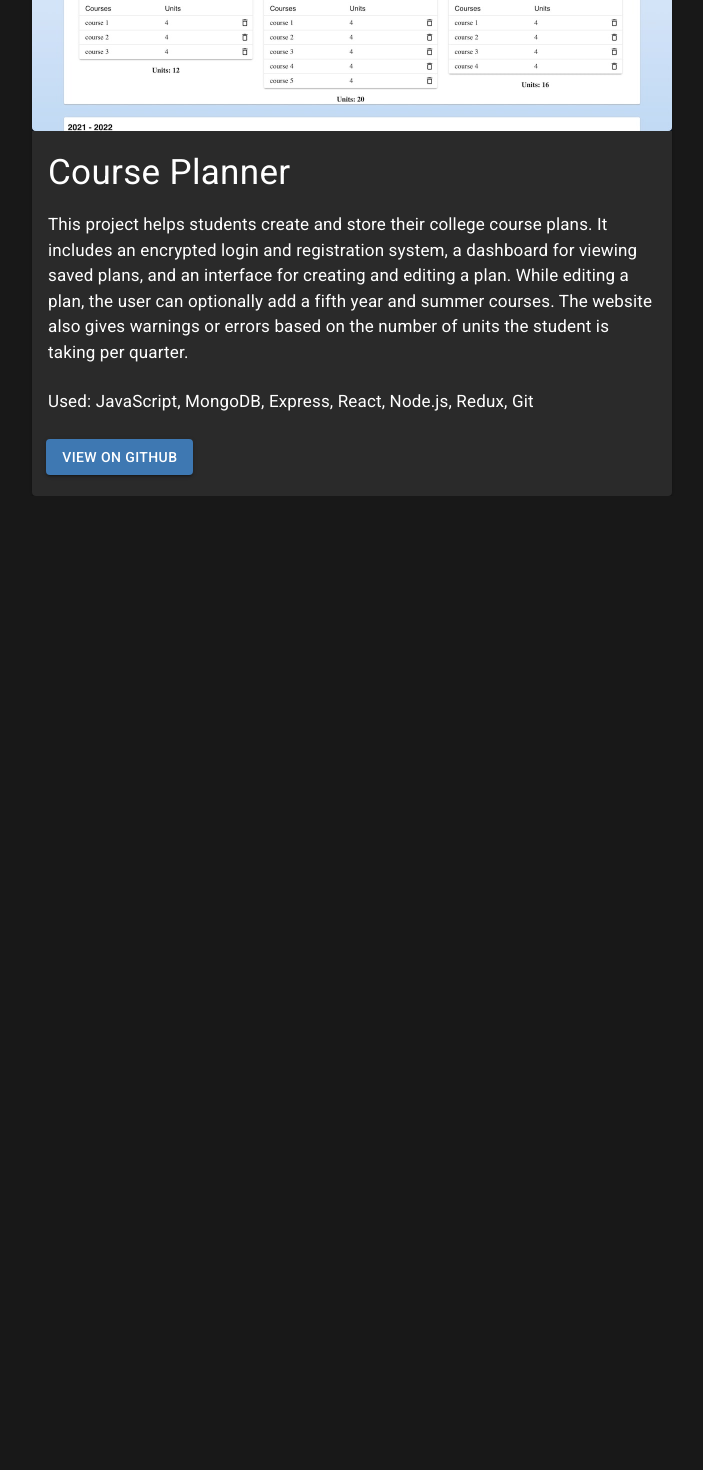
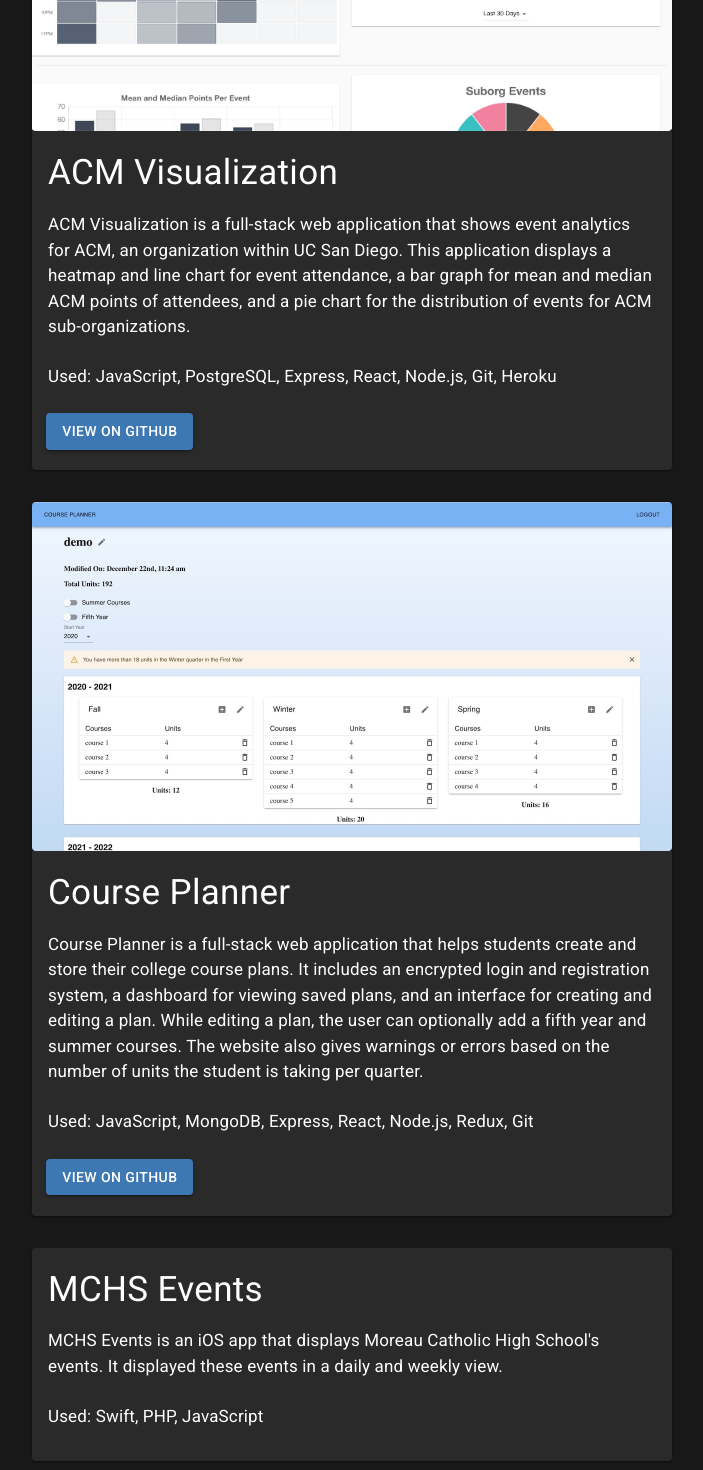
Before and after one commit to sharmaadvay0/developer-portfolio, a React (Create React App) app: page /projects in a window 1280 px wide. Shown: the part 320-1790 px from the top of the page, without its empty margins (288-991 px from the left). Before the commit the page ends 816 px from the top, so only its background shows below. Built offline with nearby package versions, Linux system fonts and the light colour scheme.

Commit message:
New projects (#5)
* added placeholders for more projects

* added all projects

```diff
--- a/src/components/Project.js
+++ b/src/components/Project.js
@@ -25,11 +25,14 @@
             width: "640px",
           }}
         >
+          {imgPath !== "" && (
             <CardMedia
               image={imgPath}
               title={title}
               style={{ height: "349px" }}
             />
+          )}
+
           <CardContent>
             <Typography style={{ color: "white", fontSize: 35 }}>
               {title}
@@ -46,6 +49,7 @@
             </Typography>
           </CardContent>
           <CardActions>
+            {githubLink !== "" && (
               <Button
                 variant="contained"
                 color="primary"
@@ -61,6 +65,7 @@
                   View On GitHub
                 </a>
               </Button>
+            )}
           </CardActions>
         </Card>
       ) : (
@@ -70,11 +75,14 @@
             width: "320px",
           }}
         >
+          {imgPath !== "" && (
             <CardMedia
               image={imgPath}
               title={title}
               style={{ height: "174.5px" }}
             />
+          )}
+
           <CardContent>
             <Typography style={{ color: "white", fontSize: 35 }}>
               {title}
@@ -86,6 +94,7 @@
             </Typography>
           </CardContent>
           <CardActions>
+            {githubLink !== "" && (
               <Button variant="contained" color="primary">
                 <a
                   href={githubLink}
@@ -97,6 +106,7 @@
                   View On GitHub
                 </a>
               </Button>
+            )}
           </CardActions>
         </Card>
       )}
--- a/src/pages/Projects.js
+++ b/src/pages/Projects.js
@@ -19,15 +19,15 @@
         }}
       >
         <Project
-          title="Course Planner"
-          description="This project helps students create and store their college course plans. It includes an encrypted login and registration system, a dashboard for viewing saved plans, and an interface for creating and editing a plan. While editing a plan, the user can optionally add a fifth year and summer courses. The website also gives warnings or errors based on the number of units the student is taking per quarter."
-          githubLink="https://github.com/Course-Planner-UCSD/CoursePlanner"
-          imgPath="/images/coursePlanner.jpg"
-          techUsed="Used: JavaScript, MongoDB, Express, React, Node.js, Redux, Git"
+          title="ACM Visualization"
+          description="ACM Visualization is a full-stack web application that shows event analytics for ACM, an organization within UC San Diego. This application displays a heatmap and line chart for event attendance, a bar graph for mean and median ACM points of attendees, and a pie chart for the distribution of events for ACM sub-organizations."
+          githubLink="https://github.com/acmucsd/sp-cerulean"
+          imgPath="/images/acm_visualization.png"
+          techUsed="Used: JavaScript, PostgreSQL, Express, React, Node.js, Git, Heroku"
           imageFit={imageFit}
         />
       </div>
-      {/* <div
+      <div
         style={{
           display: "flex",
           justifyContent: "center",
@@ -35,14 +35,31 @@
         }}
       >
         <Project
-          title=""
-          description=""
-          githubLink=""
-          imgPath="/images/"
-          techUsed=""
+          title="Course Planner"
+          description="Course Planner is a full-stack web application that helps students create and store their college course plans. It includes an encrypted login and registration system, a dashboard for viewing saved plans, and an interface for creating and editing a plan. While editing a plan, the user can optionally add a fifth year and summer courses. The website also gives warnings or errors based on the number of units the student is taking per quarter."
+          githubLink="https://github.com/Course-Planner-UCSD/CoursePlanner"
+          imgPath="/images/coursePlanner.jpg"
+          techUsed="Used: JavaScript, MongoDB, Express, React, Node.js, Redux, Git"
           imageFit={imageFit}
         />
-      </div> */}
+      </div>
+      <div
+        style={{
+          display: "flex",
+          justifyContent: "center",
+          marginTop: "2.5%",
+          marginBottom: "3%",
+        }}
+      >
+        <Project
+          title="MCHS Events"
+          description="MCHS Events is an iOS app that displays Moreau Catholic High School's events. It displayed these events in a daily and weekly view."
+          githubLink=""
+          imgPath=""
+          techUsed="Used: Swift, PHP, JavaScript"
+          imageFit={imageFit}
+        />
+      </div>
     </Fragment>
   );
 };
```
Also changed, not shown: public/images/acm_visualization.png (added). Lines whose indentation alone changed are shown as unchanged.
